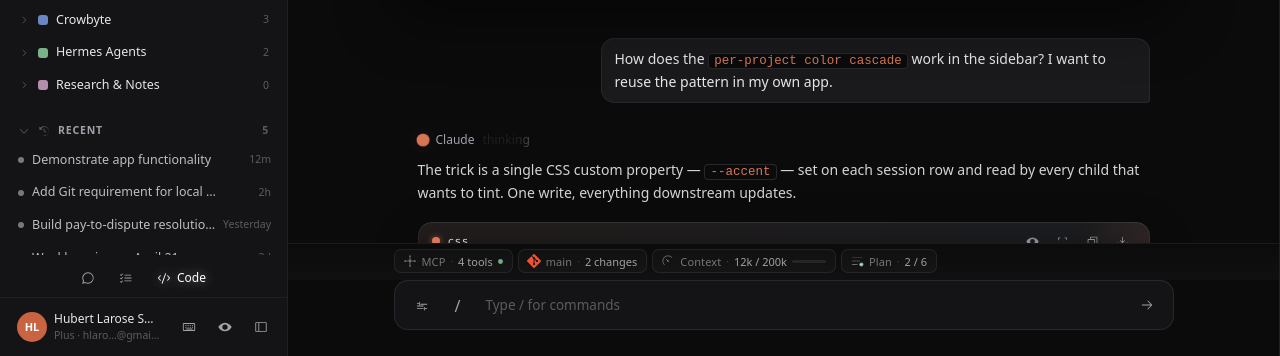
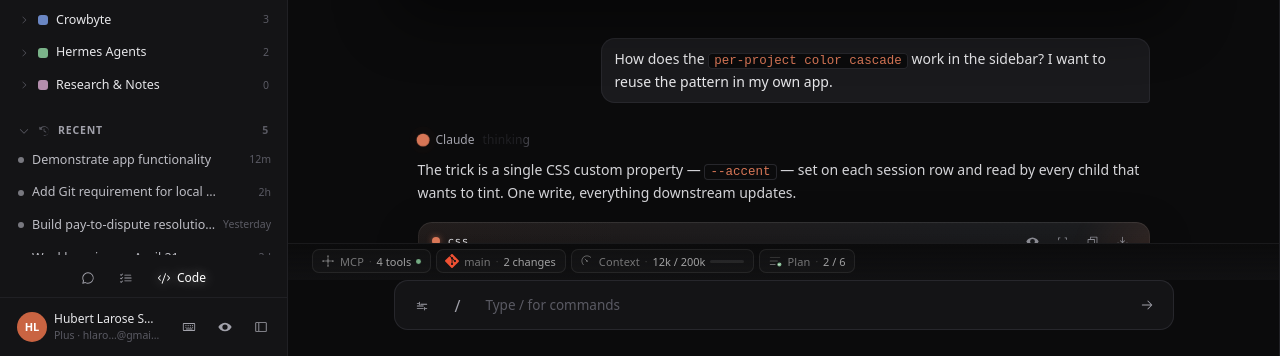
Before and after one commit to hlsitechio/Claude-Code-Mods, a website built with Vite: page index.html in a window 1280 px wide. Shown: the part 444-800 px from the top of the page. Built offline with nearby package versions, Linux system fonts and the light colour scheme; files whose address does not match are found by name.

Commit message:
fix: ctx-strip shrinks to chip content width, no full-stretch

```diff
--- a/index.html
+++ b/index.html
@@ -309,7 +309,7 @@
 
       <!-- ══════════ Context strip ══════════ -->
       <div class="ctx-strip" id="ctx-strip">
-        <div class="mx-auto max-w-[780px] ctx-strip__inner">
+        <div class="ctx-strip__inner">
 
           <!-- MCP chip -->
           <button class="ctx-chip" id="ctx-chip-mcp" data-ctx-tab="mcp">
```
